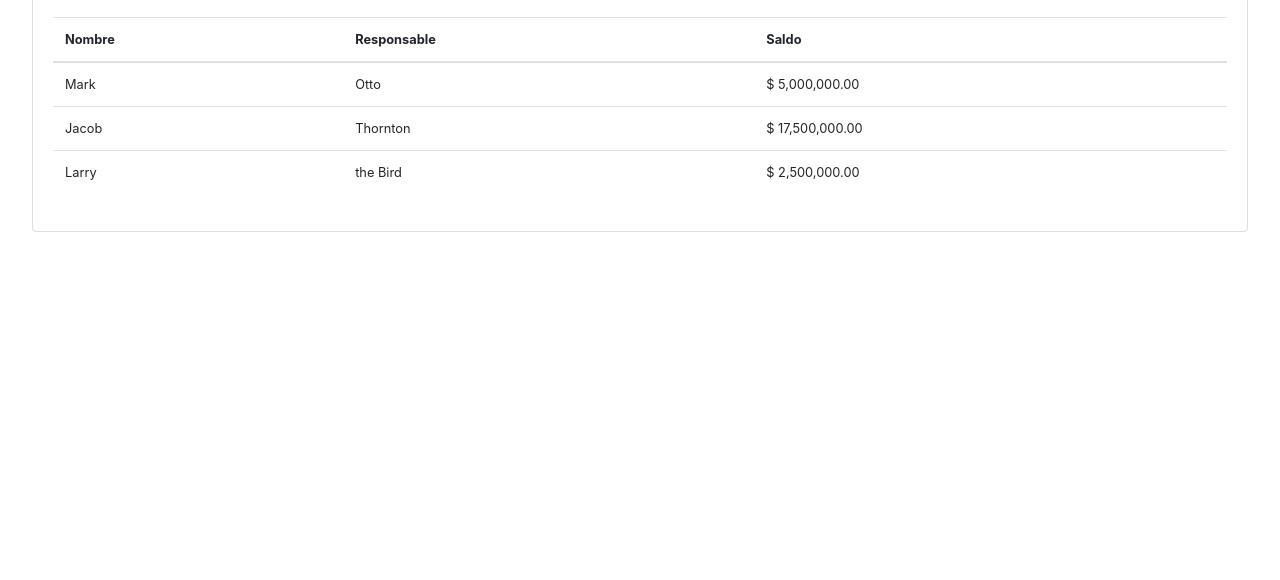
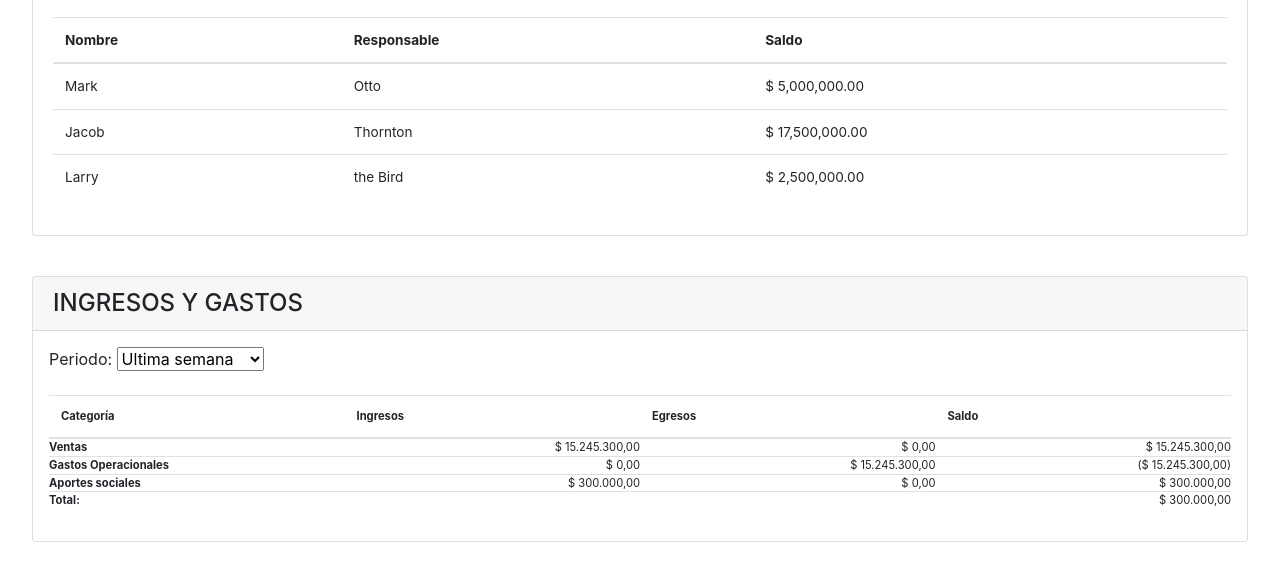
Before and after one commit to Zuniga63/Sistema_de_cuentas, a plain HTML site: page index.html in a window 1280 px wide. Shown: the part 456-1036 px from the top of the page. Before the commit the page ends 800 px from the top, so only its background shows below. Drawn offline with nearby package versions, Linux system fonts and the light colour scheme.

Commit message:
Plantilla de ingresos y gastos

```diff
--- a/index.html
+++ b/index.html
@@ -150,6 +150,57 @@
             </table>
           </div>
         </div>
+
+        <!-- INGRESOS Y GASTOS -->
+        <div class="home-income-and-expenses card">
+          <h3 class="income-and-expenses-title card-header">Ingresos y Gastos</h3>
+          <div class="card-body">
+            <label>
+              Periodo:
+              <select name="" id="" class="form-group">
+                <option value="Semanal">Ultima semana</option>
+                <option value="Semanal">Ultima Quincena</option>
+                <option value="Semanal">Ultimo Mes</option>
+              </select>
+            </label>
+
+            <table class="table">
+              <thead>
+                <tr>
+                  <th scope="col">Categoría</th>
+                  <th scope="col">Ingresos</th>
+                  <th scope="col">Egresos</th>
+                  <th scope="col">Saldo</th>
+                </tr>
+              </thead>
+              <tbody>
+                <tr>
+                  <th scope="row">Ventas</th>
+                  <td>$ 15.245.300,00</td>
+                  <td>$ 0,00</td>
+                  <td>$ 15.245.300,00</td>
+                </tr>
+                <tr>
+                  <th scope="row">Gastos Operacionales</th>
+                  <td>$ 0,00</td>
+                  <td>$ 15.245.300,00</td>
+                  <td>($ 15.245.300,00)</td>
+                </tr>
+                <tr>
+                  <th scope="row">Aportes sociales</th>
+                  <td>$ 300.000,00</td>
+                  <td>$ 0,00</td>
+                  <td>$ 300.000,00</td>
+                </tr>
+
+                <tr>
+                  <th scope="row" colspan="3">Total:</th>
+                  <td>$ 300.000,00</td>
+                </tr>
+              </tbody>
+            </table>
+          </div>
+        </div>
       </section>
     </main>
 
--- a/style.css
+++ b/style.css
@@ -64,6 +64,7 @@ body{
 .home-account{
     width: 95%;
     margin: 0 auto;
+    margin-bottom: 40px;
 }
 
 .account-title{
@@ -72,5 +73,36 @@ body{
 }
 
 .home-account .card-body{
-    font-size: 0.8em;
+    font-size: 0.85em;
 }
+
+.home-income-and-expenses{
+    width: 95%;
+    margin: 0 auto;
+    margin-bottom: 40px;
+}
+
+.income-and-expenses-title{
+    font-size: 1.5em;
+    text-transform: uppercase;
+}
+
+.home-income-and-expenses .card-body{
+    padding: 1em;
+}
+
+.home-income-and-expenses table{
+    font-size: 0.7em;
+}
+
+
+.home-income-and-expenses tbody th,
+.home-income-and-expenses tbody td{
+    padding: 0;
+    width: 25%;
+    vertical-align: middle;
+}
+
+.home-income-and-expenses tbody td{
+    text-align: right;
+}
```
